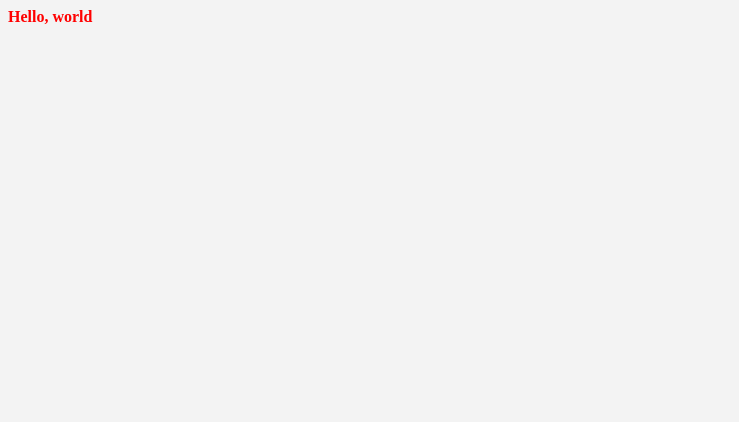
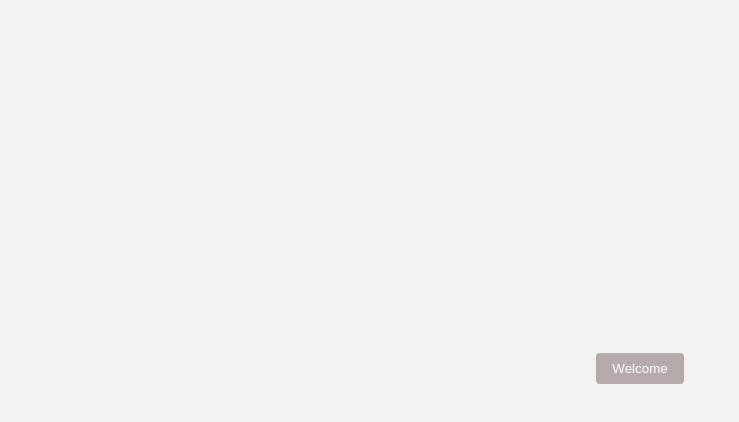
Before and after one commit to JSilva723/planify, a React app in the folder app/: page / in a window 1280 px wide. Shown: the top 422 px of the page, without its empty margins (0-739 px from the left). Built offline with nearby package versions, Linux system fonts and the light colour scheme.

Commit message:
feat(app): add welcome button

```diff
--- a/app/src/components/App.module.css
+++ b/app/src/components/App.module.css
@@ -1,5 +1,6 @@
-.title {
-    font-weight: bold;
-    font-size: 16px;
-    color: red;
+.container {
+  display: flex;
+  justify-content: center;
+  align-items: center;
+  height: 90vh;
 }
--- a/app/src/components/App.tsx
+++ b/app/src/components/App.tsx
@@ -1,6 +1,16 @@
 import React from 'react'
 import styles from './App.module.css'
+import { Button } from './button/Button'
+import { Link } from 'react-router-dom'
+
+const INGRESS = 'Welcome'
 
 export const App = () => {
-    return <div className={styles.title}>Hello, world</div>
+    return (
+        <div className={styles.container}>
+            <Link to="service">
+                <Button label={INGRESS} />
+            </Link>
+        </div>
+    )
 }
--- a/app/src/components/menu/Menu.tsx
+++ b/app/src/components/menu/Menu.tsx
@@ -3,7 +3,7 @@ import styles from './Menu.module.css'
 import { FaCoffee } from 'react-icons/fa'
 
 const RESERVE = 'Reserve'
-const MY_TURNS = 'Mis turnos'
+const MY_TURNS = 'My turns'
 
 export const Menu = () => {
     return (
--- a/app/src/components/paginator/Paginator.module.css
+++ b/app/src/components/paginator/Paginator.module.css
@@ -5,7 +5,7 @@
     width: 100%;
     display: flex;
     justify-content: space-around;
-    height: 80px;
+    height: 60px;
     align-items: center;
     position: fixed;
     bottom: 70px;
```
